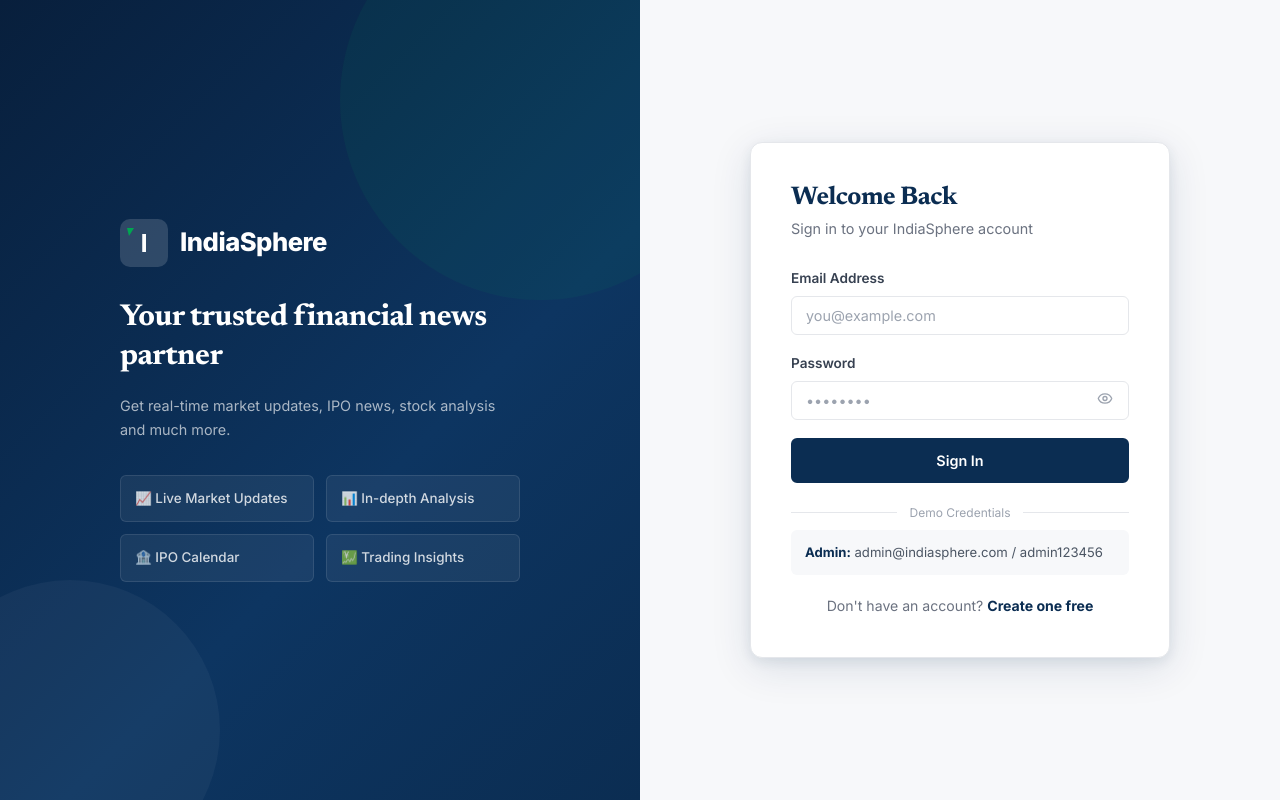
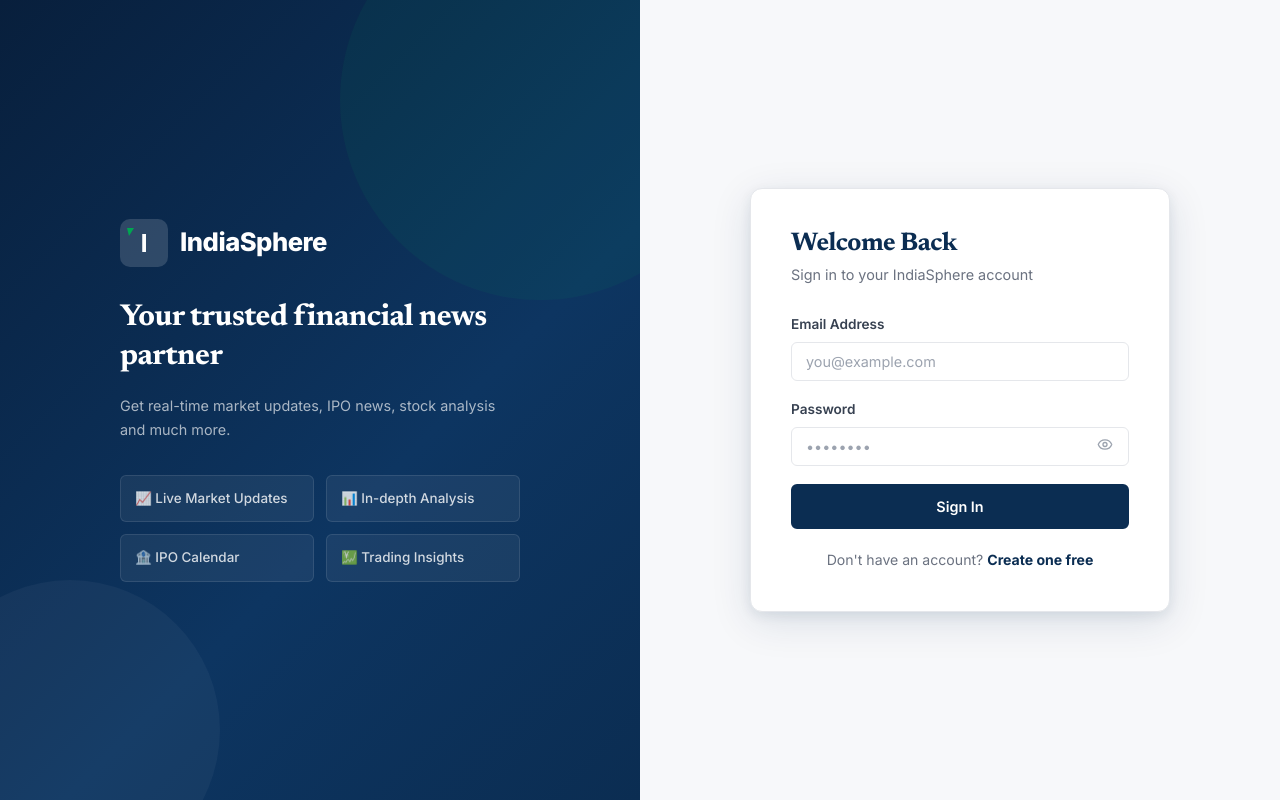
Before and after one commit to HariKothapalli02/ProfitSheets, a React (Vite) app in the folder client/: page /login in a window 1280 px wide. Built offline with nearby package versions, Linux system fonts and the light colour scheme; no server answers.

Commit message:
Remove demo credentials section from Login page

```diff
--- a/client/src/pages/Login.jsx
+++ b/client/src/pages/Login.jsx
@@ -84,10 +84,6 @@
             </button>
           </form>
 
-          <div className="auth-divider"><span>Demo Credentials</span></div>
-          <div className="auth-demo">
-            <div className="demo-cred"><strong>Admin:</strong> admin@indiasphere.com / admin123456</div>
-          </div>
 
           <p className="auth-switch">
             Don't have an account? <Link to="/register">Create one free</Link>
```
